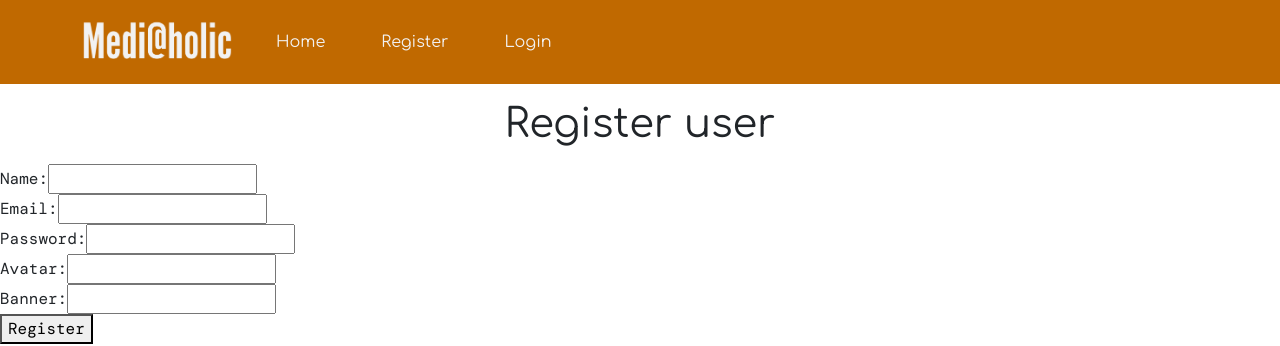
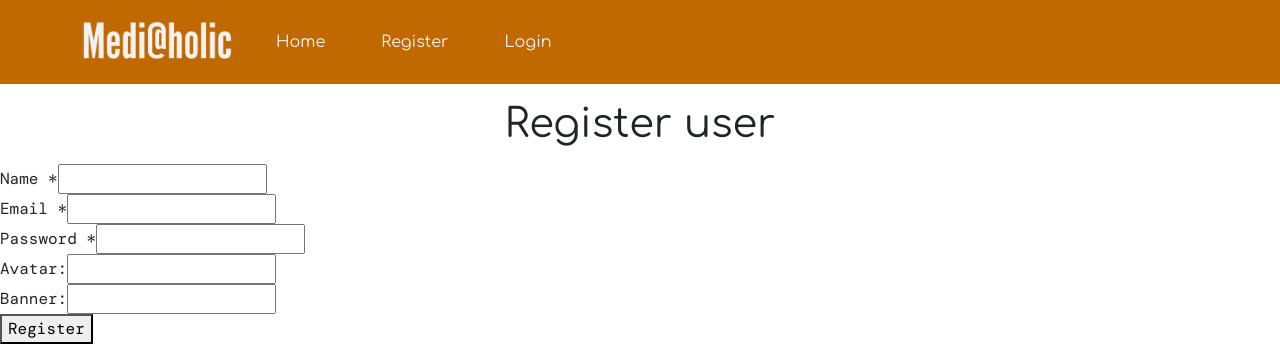
Before and after one commit to Noroff-FEU-Assignments/project-exam-2-smselnes, a React (Create React App) app: page /register in a window 1280 px wide. Shown: the top 346 px of the page. Built offline with nearby package versions, Linux system fonts and the light colour scheme; a web font is replaced by a local one.

Commit message:
RegisterForm update

```diff
--- a/src/components/register/RegisterUserForm.jsx
+++ b/src/components/register/RegisterUserForm.jsx
@@ -86,19 +86,19 @@ export default function RegisterUserForm() {
             <ErrorMessage>{registerFormError}</ErrorMessage>
           )}
           <div>
-            <label htmlFor="name">Name:</label>
+            <label htmlFor="name">Name *</label>
             <input id="name" {...register("name")} />
             {errors.name && <ErrorMessage>{errors.name.message}</ErrorMessage>}
           </div>
           <div>
-            <label htmlFor="email">Email:</label>
+            <label htmlFor="email">Email *</label>
             <input id="email" {...register("email")} />
             {errors.email && (
               <ErrorMessage>{errors.email.message}</ErrorMessage>
             )}
           </div>
           <div>
-            <label htmlFor="password">Password:</label>
+            <label htmlFor="password">Password *</label>
             <input id="password" {...register("password")} />
             {errors.password && (
               <ErrorMessage>{errors.password.message}</ErrorMessage>
```
